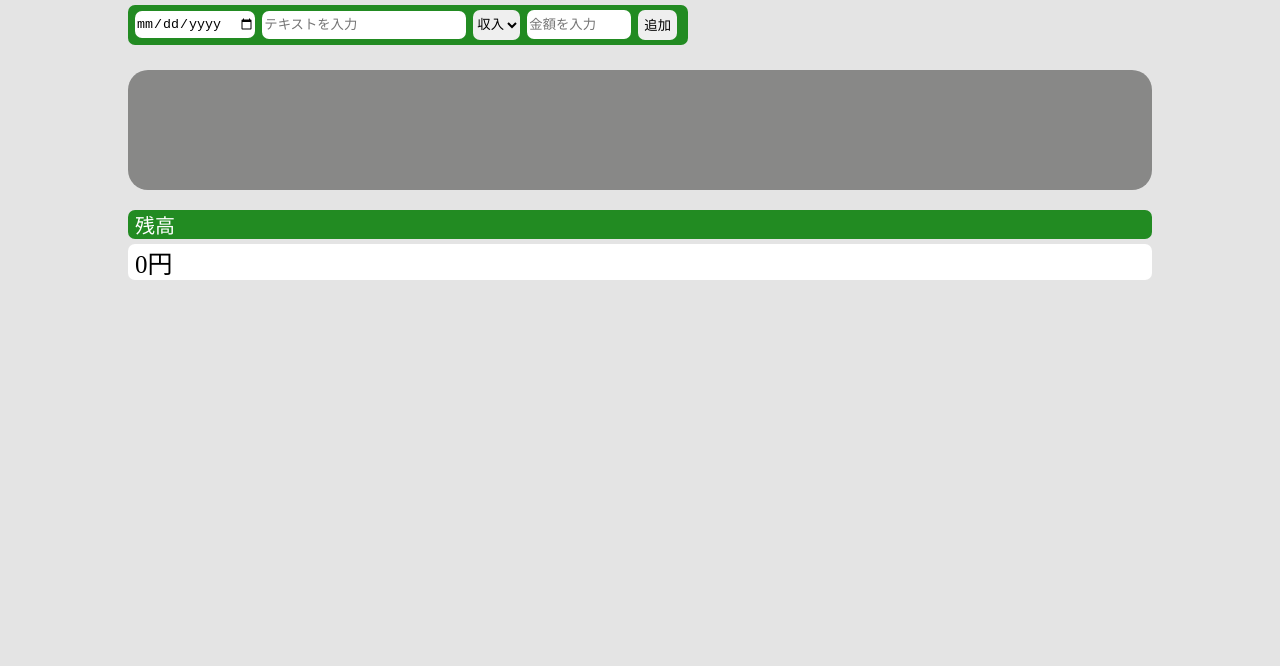
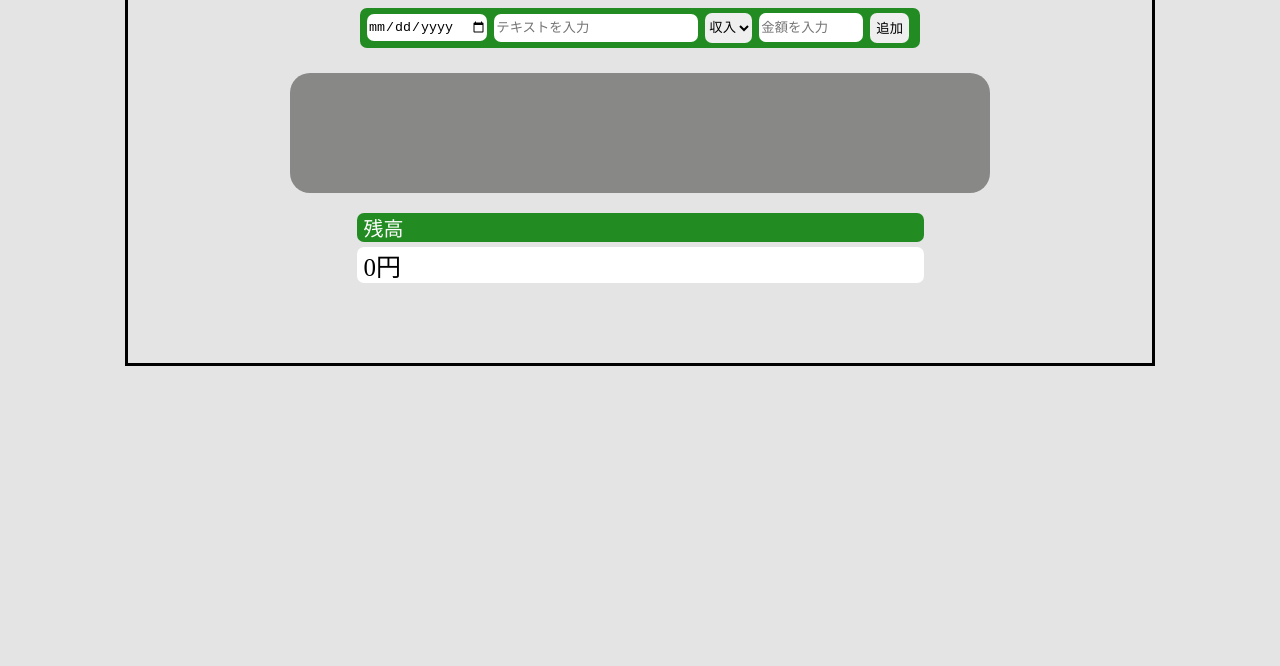
Before and after one commit to YAKIsk88/kskk1, a plain HTML site: page index.html in a window 1280 px wide. Shown: the part 134-800 px from the top of the page. Drawn offline with Linux system fonts and the light colour scheme.

Commit message:
Update style.css

```diff
--- a/style.css
+++ b/style.css
@@ -1,10 +1,10 @@
-
 body {
   background-color:rgb(228, 228, 228);
   width: 80%;
   margin: 0 auto;
   padding-top: 50px;
   height: auto;
+  border: 3px solid;
 }
 
 #title {
@@ -17,9 +17,10 @@ body {
   border-radius: 20px;
   padding: 10px;
   margin-top: 25px;
-  min-width: 560px;
+  max-width: 680px;
+  width: 80%;
   min-height: 100px;
-  text-align: center;
+  margin-inline: auto;
 }
 
 
@@ -37,8 +38,9 @@ body {
   display: flex;
   /* justify-content: center; */
   align-items: center;
-  width: 560px;
+  max-width: 560px;
   border-radius: 7px;
+  margin-inline: auto;
 }
 
 #date {
@@ -112,7 +114,8 @@ body {
   border-radius: 7px;
   padding-left: 7px;
   margin-bottom: 80px;
-
+  margin-inline: auto;
+  max-width: 560px;
 }
 
 p {
@@ -122,6 +125,8 @@ p {
   padding-left: 7px;
   color: white;
   margin-bottom: 5px;
+  margin-inline: auto;
+  max-width: 560px;
 }
 
 .deliBtn {
@@ -131,3 +136,8 @@ p {
   background-color: rgb(249, 67, 67);
   width: 55px;
 }
+
+
+@media screen and (max-width: 480px) {
+
+}
```
